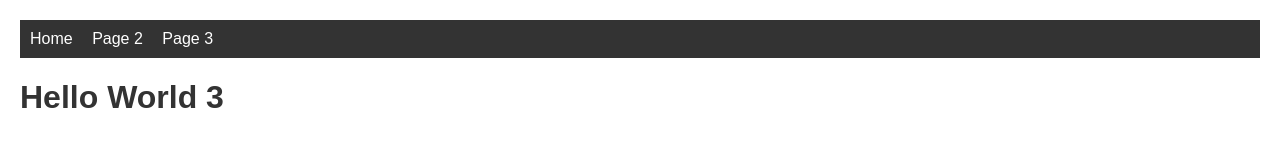
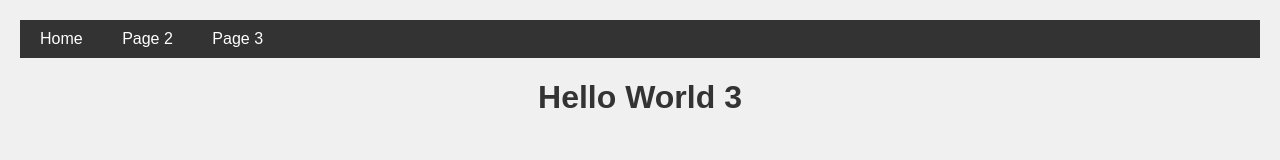
Before and after one commit to kolbydayley/hello-world-website, a website: page page3.html in a window 1280 px wide. Drawn offline with Linux system fonts and the light colour scheme.

Commit message:
Add page3.html with Hello World 3 heading and navigation

```diff
--- a/page3.html
+++ b/page3.html
@@ -5,11 +5,30 @@
     <meta name="viewport" content="width=device-width, initial-scale=1.0">
     <title>Hello World 3</title>
     <style>
-        body { font-family: Arial, sans-serif; margin: 0; padding: 20px; }
-        nav { background: #333; padding: 10px; margin-bottom: 20px; }
-        nav a { color: white; text-decoration: none; margin-right: 15px; }
-        nav a:hover { text-decoration: underline; }
-        h1 { color: #333; }
+        body {
+            font-family: Arial, sans-serif;
+            margin: 0;
+            padding: 20px;
+            background-color: #f0f0f0;
+        }
+        nav {
+            background-color: #333;
+            padding: 10px;
+            margin-bottom: 20px;
+        }
+        nav a {
+            color: white;
+            text-decoration: none;
+            margin-right: 15px;
+            padding: 5px 10px;
+        }
+        nav a:hover {
+            background-color: #555;
+        }
+        h1 {
+            color: #333;
+            text-align: center;
+        }
     </style>
 </head>
 <body>
```
